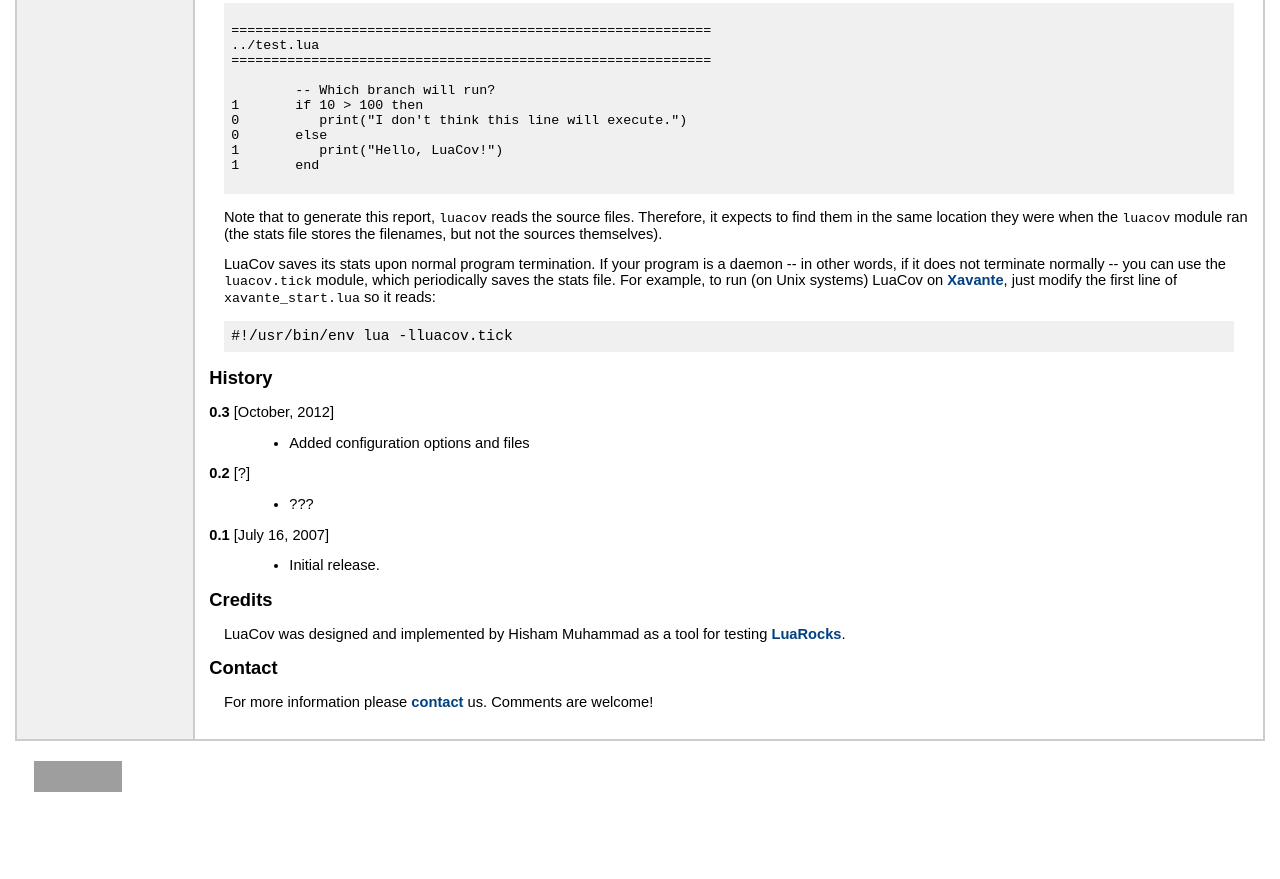
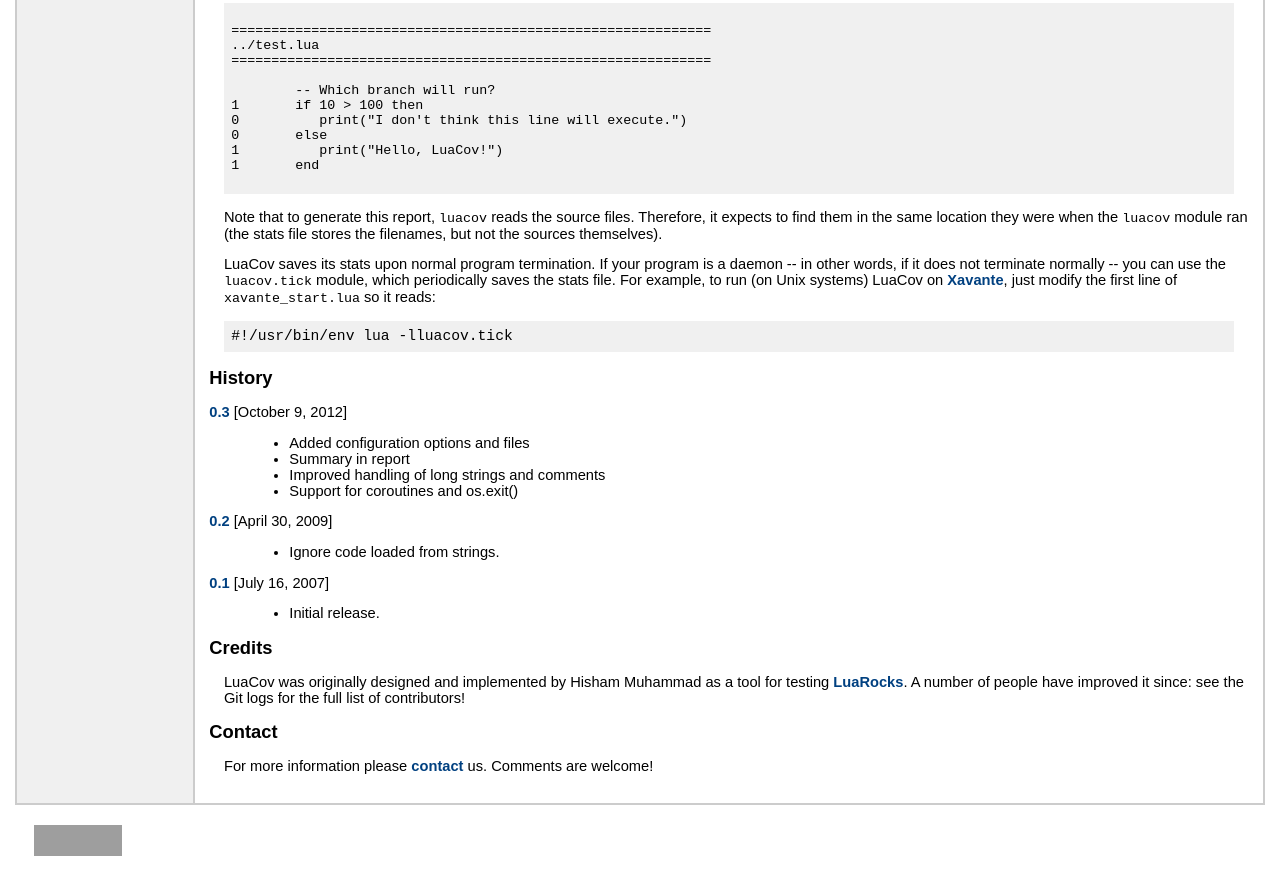
Before and after one commit to lunarmodules/luacov, a plain HTML site: page doc/index.html in a window 1280 px wide. Shown: the part 855-1734 px from the top of the page. Before the commit the page ends 1670 px from the top, so only its background shows below. Drawn offline with Linux system fonts and the light colour scheme; grey boxes are pictures that could not be loaded.

Commit message:
Add download URLs, more info

```diff
--- a/doc/index.html
+++ b/doc/index.html
@@ -173,19 +173,22 @@ just modify the first line of <tt>xavante_start.lua</tt> so it reads:
 <h2><a name="history"></a>History</h2>
 
 <dl>
-    <dt><strong>0.3</strong> [October, 2012]</dt>
+    <dt><strong><a href="http://keplerproject.github.com/luacov/downloads/luacov-0.3.tar.gz">0.3</a></strong> [October 9, 2012]</dt>
     <dd>
         <ul>
             <li>Added configuration options and files</li>
+            <li>Summary in report</li>
+            <li>Improved handling of long strings and comments</li>
+            <li>Support for coroutines and os.exit()</li>
         </ul>
     </dd>
-    <dt><strong>0.2</strong> [?]</dt>
+    <dt><strong><a href="http://keplerproject.github.com/luacov/downloads/luacov-0.2.tar.gz">0.2</a></strong> [April 30, 2009]</dt>
     <dd>
         <ul>
-            <li>???</li>
+            <li>Ignore code loaded from strings.</li>
         </ul>
     </dd>
-    <dt><strong>0.1</strong> [July 16, 2007]</dt>
+    <dt><strong><a href="http://keplerproject.github.com/luacov/downloads/luacov-0.1.tar.gz">0.1</a></strong> [July 16, 2007]</dt>
     <dd>
         <ul>
             <li>Initial release.</li>
@@ -196,8 +199,10 @@ just modify the first line of <tt>xavante_start.lua</tt> so it reads:
 <h2><a name="credits"></a>Credits</h2>
 
 <p>
-LuaCov was designed and implemented by Hisham Muhammad as a tool for
-testing <a href="http://luarocks.org">LuaRocks</a>.
+LuaCov was originally designed and implemented by Hisham Muhammad as
+a tool for testing <a href="http://luarocks.org">LuaRocks</a>. A number
+of people have improved it since: see the Git logs for the full list of
+contributors!
 </p>
 
 <h2><a name="contact"></a>Contact</h2>
```
